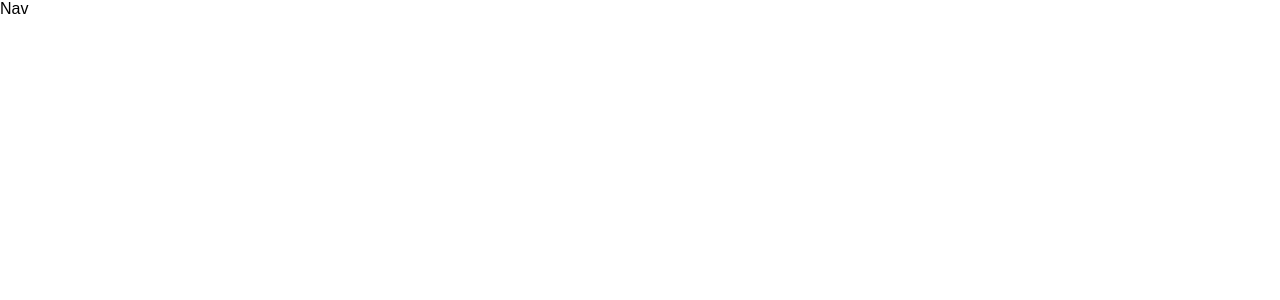
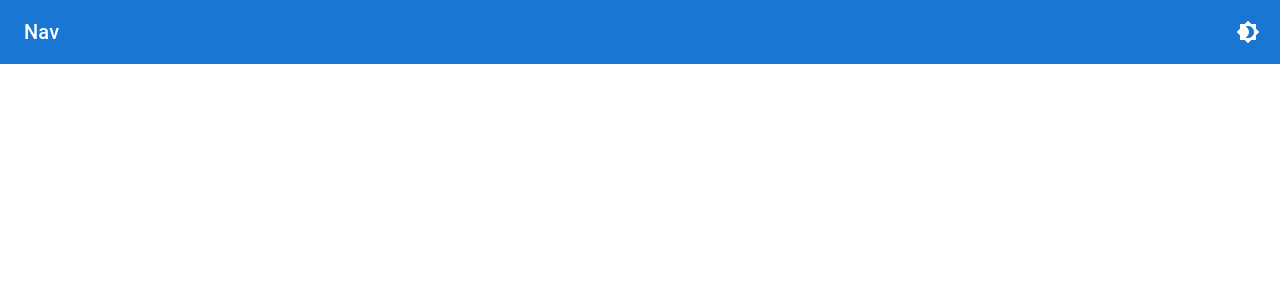
Before and after one commit to wiktornobis/Study-app, a React (Vite) app: page / in a window 1280 px wide. Shown: the top 300 px of the page. Built offline with nearby package versions, Linux system fonts and the light colour scheme.

Commit message:
add dark and light mode

```diff
--- a/package.json
+++ b/package.json
@@ -13,6 +13,7 @@
     "@emotion/react": "^11.11.4",
     "@emotion/styled": "^11.11.5",
     "@heroicons/react": "^2.1.4",
+    "@mui/icons-material": "^5.15.20",
     "@mui/material": "^5.15.20",
     "cors": "^2.8.5",
     "dotenv": "^16.4.5",
--- a/src/App.tsx
+++ b/src/App.tsx
@@ -1,10 +1,11 @@
 import { BrowserRouter as Router, Routes, Route } from "react-router-dom";
 
 import "@/less/main.less";
-import List from "@/ts/components/List.tsx";
+
 import ScrollToTop from "@/ts/helpers/ScrollToTop.ts";
 import Home from "@/ts/views/Home.tsx";
 import NotFound from "@/ts/views/NotFound.tsx";
+import ExampleList from "@/ts/views/ExampleList.tsx";
 const App = () => {
 
     return (
@@ -12,7 +13,7 @@ const App = () => {
             <ScrollToTop />
             <Routes>
                 <Route path='/' element={<Home />} />
-                <Route path='/list' element={<List/>} />
+                <Route path='/list' element={<ExampleList/>} />
                 <Route path='*' element={<NotFound/>} />
             </Routes>
         </Router>
--- a/src/main.tsx
+++ b/src/main.tsx
@@ -1,19 +1,21 @@
-import React from 'react'
-import ReactDOM from 'react-dom/client'
+import React from 'react';
+import ReactDOM from 'react-dom/client';
 import App from "./App.tsx";
 import { QueryClient, QueryClientProvider } from "react-query";
 import { ReactQueryDevtools } from "react-query/devtools";
-
+import ToggleColorMode from '@/ts/theme/ToggleColorMode.tsx';
 
 const queryClient = new QueryClient({
-    defaultOptions: { queries:  { staleTime: 1000 * 60 * 5 }},  //5 minutes cache api
+    defaultOptions: { queries: { staleTime: 1000 * 60 * 5 } },  // 5 minutes cache api
 });
 
 ReactDOM.createRoot(document.getElementById('root')!).render(
-  <React.StrictMode>
-      <QueryClientProvider client={queryClient}>
-        <App />
-          <ReactQueryDevtools />
-      </QueryClientProvider>
-  </React.StrictMode>,
-)
+    <React.StrictMode>
+        <QueryClientProvider client={queryClient}>
+            <ToggleColorMode>
+                <App />
+            </ToggleColorMode>
+            <ReactQueryDevtools />
+        </QueryClientProvider>
+    </React.StrictMode>
+);
--- a/src/ts/components/List.tsx
+++ /dev/null
@@ -1,20 +0,0 @@
-import {ReactElement, useState} from "react";
-import PostList1 from "@/PostList1.tsx";
-import "@/less/main.less";
-const List = () => {
-    const [currentPage, setCurrentPage] = useState<ReactElement>(<PostList1 />)
-
-    return (
-        <div className="general-container">
-            <button onClick={() => setCurrentPage(<PostList1 />)}>
-                Post List 1
-            </button>
-            <br/>
-            {currentPage}
-        </div>
-    );
-};
-
-
-
-export default List;
--- a/src/ts/components/Nav.tsx
+++ b/src/ts/components/Nav.tsx
@@ -1,13 +1,27 @@
-//
-// type Props = {
-//
-// };
+import React, { useContext } from 'react';
+import { AppBar, Toolbar, IconButton, Typography } from '@mui/material';
+import { Brightness4, Brightness7 } from '@mui/icons-material';
+import { ColorModeContext } from '@/ts/theme/ToggleColorMode';
 
-const Nav = () => {
+const Nav: React.FC = () => {
+    const colorMode = useContext(ColorModeContext);
+
     return (
-        <>
-            Nav
-        </>
+        <AppBar position="static">
+            <Toolbar>
+                <Typography variant="h6" component="div" sx={{ flexGrow: 1 }}>
+                    Nav
+                </Typography>
+                <IconButton
+                    edge="end"
+                    color="inherit"
+                    aria-label="mode"
+                    onClick={colorMode.toggleColorMode}
+                >
+                    {colorMode.mode === 'dark' ? <Brightness7 /> : <Brightness4 />}
+                </IconButton>
+            </Toolbar>
+        </AppBar>
     );
 };
 
--- /dev/null
+++ b/src/ts/theme/ToggleColorMode.tsx
@@ -0,0 +1,54 @@
+// ToggleColorMode.tsx
+import React, { createContext, useState, useMemo, useEffect, ReactNode } from 'react';
+import { ThemeProvider, createTheme } from '@mui/material/styles';
+
+interface ColorModeContextType {
+    toggleColorMode: () => void;
+    mode: 'light' | 'dark';
+}
+
+export const ColorModeContext = createContext<ColorModeContextType>({
+    toggleColorMode: () => {},
+    mode: 'light',
+});
+
+interface ToggleColorModeProps {
+    children: ReactNode;
+}
+
+const ToggleColorMode: React.FC<ToggleColorModeProps> = ({ children }) => {
+    const [mode, setMode] = useState<'light' | 'dark'>('light');
+
+    const colorMode = useMemo(
+        () => ({
+            toggleColorMode: () => {
+                setMode((prevMode) => (prevMode === 'light' ? 'dark' : 'light'));
+            },
+            mode,
+        }),
+        [mode]
+    );
+
+    const theme = useMemo(
+        () =>
+            createTheme({
+                palette: {
+                    mode,
+                },
+            }),
+        [mode]
+    );
+
+    useEffect(() => {
+        document.body.classList.remove('light', 'dark');
+        document.body.classList.add(mode);
+    }, [mode]);
+
+    return (
+        <ColorModeContext.Provider value={colorMode}>
+            <ThemeProvider theme={theme}>{children}</ThemeProvider>
+        </ColorModeContext.Provider>
+    );
+};
+
+export default ToggleColorMode;
--- a/src/PostList1.tsx
+++ b/src/ts/views/ExampleList.tsx
@@ -1,11 +1,13 @@
 
-import { useAREAS } from "./api/areas/queries.ts";
-import { Areas } from "./api/areas/types";
+import { useAREAS } from "@/api/areas/queries.ts";
+import { Areas } from "@/api/areas/types";
+import {CircularProgress} from "@mui/material";
 
-const PostList1 = () => {
+const ExampleList = () => {
     const areasQuery = useAREAS();
 
-    if (areasQuery.status === "loading") return <h1>Loading...</h1>;
+    // eslint-disable-next-line react/jsx-no-undef
+    if (areasQuery.status === "loading") return <div><CircularProgress color={"secondary"} /></div>;
     if (areasQuery.status === "error") return <h1>Error: {areasQuery.error.message}</h1>;
 
     return (
@@ -20,4 +22,4 @@ const PostList1 = () => {
     );
 };
 
-export default PostList1;
+export default ExampleList;
```
Also changed, not shown: 1 other file (tests, documents, lock files or other folders).
